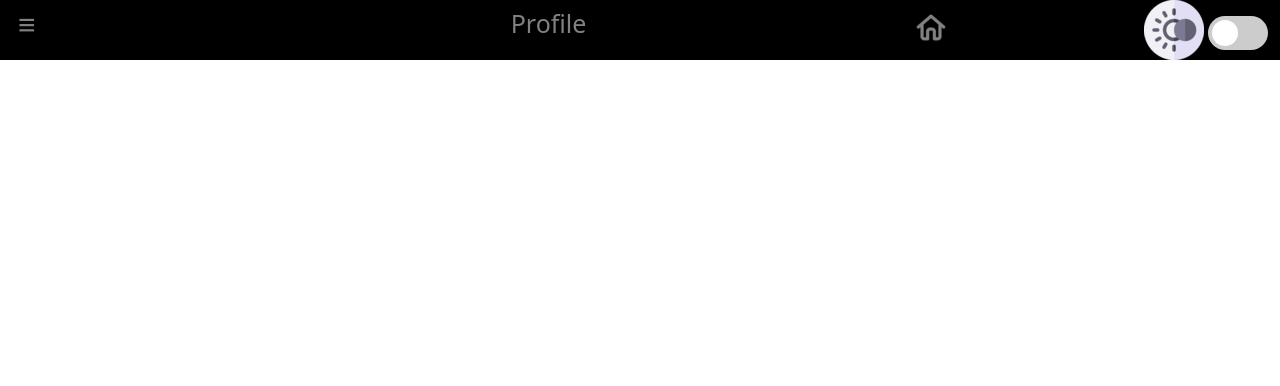
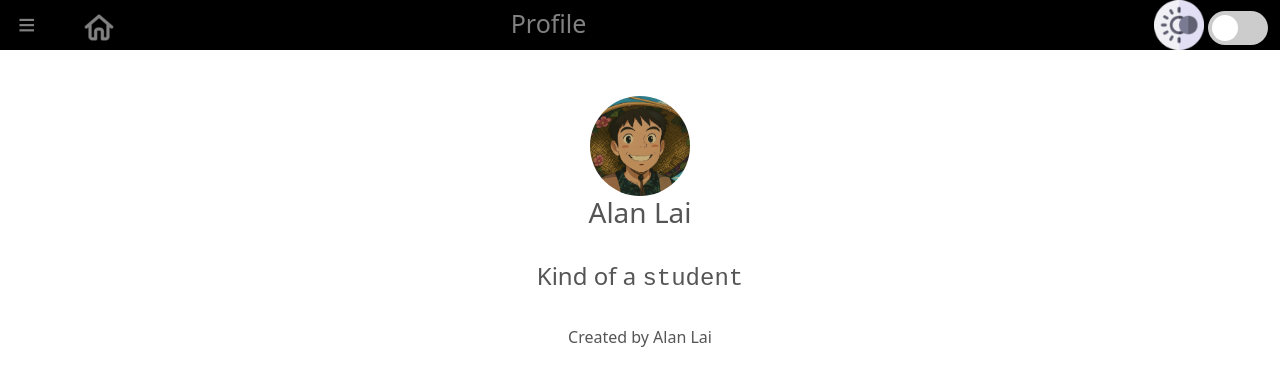
Before and after one commit to lainumero1/lainumero1.github.io, a plain HTML site: page index.html in a window 1280 px wide. Drawn offline with Linux system fonts and the light colour scheme.

Commit message:
add in content

```diff
--- a/index.html
+++ b/index.html
@@ -13,11 +13,11 @@
             <div class="side-button">
                 <button id="side-button" class="side-button">≡</button>
             </div>
+            <div class="homepage">
+                <a href="../index.html"><img src="../static/homeIcon.png" id="home-icon"></a>
+            </div>
             <div  class="topic">
                 <h2 id="topic" class="topic">Profile</h2>
-            </div>
-            <div class="homepage">
-                <a href="../index.html"><img src="../static/homeIcon.png" id="home-icon"></a>
             </div>
             <div class="dark-mode">
                 <img src="../static/darkMode.png" id="dark-icon">
@@ -29,16 +29,33 @@
 
         <div id="sidebar" class="sidebar">
             <a href="https://www.linkedin.com/">LinkedIn</a>
-            <a href="https://github.com/">Github</a>
+            <a href="https://github.com/lainumero1">Github</a>
             <a href="../about.html">Me</a>
         </div>
 
-        <div id="main" style="display: block">
-            <div id="intro">
+        <div id="main">
+            <div class="intro">
+                <img src="../static/meGhibli.jpg" id="myImage">
+                <h3 id="name">Alan Lai</h3>
+                <br>
+                <h4>Kind of a
+                    <span class="identity">linguist</span>
+                    <span class="identity">developer</span>
+                    <span class="identity">student</span>
+                    <span class="identity">person</span>
+                </h4>
+                <br>
+            </div>
+            <div class="detail">
+                <span id="detail"></span>
+            </div>
+            <footer>
+                <p>Created by Alan Lai</p>
+            </footer>
+        </div>
 
-            </div>
-        </div>
-        <script type="module" src="../static/base.js"></script>
+
+        <script src="../static/base.js"></script>
         <script src="../static/theme_module.js"></script>
     </body>
 </html>
--- a/static/base.css
+++ b/static/base.css
@@ -1,44 +1,10 @@
-/* #topbar {
-    background-color: black;
-    transition: margin-left 0.5s;
-    position: fixed;
-    top: 0;
-    left: 0;
-    z-index: 100;
-    width: 100%;
-} */
-
-/* @media (min-width: 400px) {
-    .side-button {
-        flex: 0 0 auto;
-        width: 8.33333333%;
-    }
-    .topic {
-        flex: 0 0 auto;
-        width: 66.66666667%;
-    }
-} */
-
-/* .sidebar {
-    height: 100%;
-    width: 0;
-    position: fixed;
-    z-index: 1;
-    top: 0;
-    left: 0;
-    background-color: #111;
-    overflow-x: hidden;
-    transition: width 0.5s;
-    padding-top: 60px;
-} */
-
 .side-button {
     border: none;
     background-color: inherit;
     font-size: 30px;
     cursor: pointer;
     display: inline-block;
-    width: 10%;
+    width: 5%;
 }
 
 #topic, .side-button {
@@ -50,37 +16,40 @@
     font-size: 25px;
 }
 
-/*input[type="text"] {*/
-/*    background-color: #323232;*/
-/*}*/
-
-/* .sidebar a{
-    padding: 8px 8px 8px 32px;
-    text-decoration: none;
-    font-size: 25px;
-    color: #818181;
+#main {
     display: block;
-    transition: width 0.5s;
-} */
-
-/* #main {
-    transition: margin-left 0.5s;
-    margin-top: 50px;
-    width: 100%;
-    min-height: -webkit-fill-available;
-    background-color: transparent;
-} */
-
+}
 
 .row {
     margin: 0px;
 }
 
+footer {
+    text-align: center;
+}
 
-#topic {
-    text-align: end;
-    margin-top: 0.5rem;
-    margin-bottom: 0.2rem;
+#myImage {
+    width: 100px;
+    height: 100px;
+    border-radius: 50px;
+}
+
+/* #name {
+    font-size: large;
+} */
+
+.intro {
+    text-align: center;
+}
+
+.identity {
+    font-family: monospace;
+}
+
+@media (max-width: 280px) {
+    .dark-mode {
+        display: none;
+    }
 }
 
 @media (max-width: 575px) {
@@ -96,20 +65,19 @@
     }
     #main {
         transition: margin-top 0.5s;
-        margin-top: 50px;
+        margin-top: 12vh;
         width: 100%;
         min-height: -webkit-fill-available;
         background-color: transparent;
+        padding: 0 15px;
     }
     .sidebar {
         height: 0;
         width: 100%;
         position: fixed;
         z-index: 1;
-        /* top: 0;
-        left: 0; */
         background-color: #111;
-        overflow-x: hidden;
+        overflow: hidden;
         transition: height 0.5s;
     }
     .sidebar a{
@@ -135,9 +103,6 @@
         width: 50%;
         margin-left: 1.5rem;
     }
-    #main {
-        margin-top: 75px;
-    }
     .homepage {
         width: 10%;
     }
@@ -160,10 +125,11 @@
     }
     #main {
         transition: margin-left 0.5s;
-        margin-top: 50px;
+        margin-top: 12vh;
         width: 100%;
         min-height: -webkit-fill-available;
         background-color: transparent;
+        padding: 0 25px;
     }
     .sidebar {
         height: 100%;
@@ -187,23 +153,28 @@
     }
 
     #topic {
-        text-align: end;
         margin-top: 0.5rem;
-        margin-bottom: 0.2rem;
+        margin-bottom: 0.5rem;
     }
     .topic {
         width: 60%;
         text-align: end;
     }
     .dark-mode {
-        width: 20%;
+        width: 30%;
         text-align: end;
     }
     .homepage {
-        width: 10%;
+        width: 5%;
+        text-align: end;
     }
     #home-icon {
         width: 50px;
         height: 50px;
     }
+
+    #dark-icon {
+        width: 50px;
+        height: 50px;
+    }
 }
--- a/static/base.js
+++ b/static/base.js
@@ -1,6 +1,8 @@
 let sidebarStatus = false
 const sidebar = document.querySelector('#sidebar')
 const sideButton = document.querySelector('#side-button');
+const identity = document.getElementsByClassName('identity')
+let currentIdentity = 0
 
 document.addEventListener('click', e => {
     if (sideButton.contains(e.target)) {
@@ -43,3 +45,20 @@ document.addEventListener('click', e => {
         }
     }
 })
+
+function fluidIdentity() {
+    identity[currentIdentity].style.display = "inline"
+    for (let i = 0; i < identity.length; i++) {
+        if (i !== currentIdentity) {
+            identity[i].style.display = "none"
+        }
+    }
+    if (currentIdentity < identity.length-1) {
+        currentIdentity = currentIdentity + 1
+    }
+    else {
+        currentIdentity = 0
+    }
+}
+document.addEventListener("DOMContentLoaded", fluidIdentity)
+setInterval(fluidIdentity, 2000);
--- a/static/theme_module.js
+++ b/static/theme_module.js
@@ -25,7 +25,6 @@ document.addEventListener("DOMContentLoaded", function() {
     document.getElementById("dark-mode").addEventListener("change", function() {
         if (this.checked) {
             darkMode()
-            console.log("checked")
         }
         else{
             lightMode()
@@ -53,6 +52,7 @@ function lightMode() {
     localStorage.setItem("scheme", "light")
     document.querySelector('html').style.backgroundColor = "white"
     document.getElementById('main').style.backgroundColor = "white"
+    document.getElementById('main').style.color = "#555555"
     let text = document.querySelectorAll("label")
     for (let i = 0; i < text.length; i++) {
         text[i].style.color = "#818181"
```
Also changed, not shown: about.html (+8 -5 lines), static/meGhibli.jpg (added).
